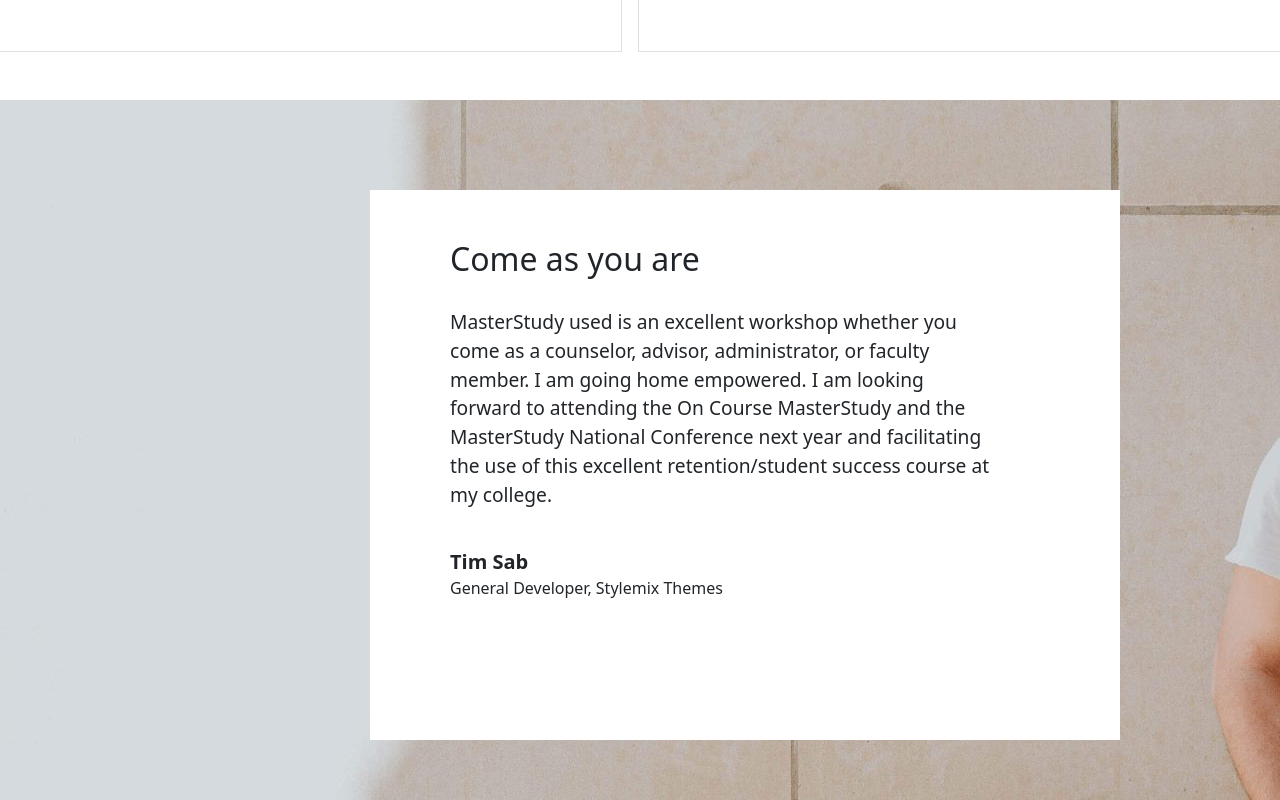
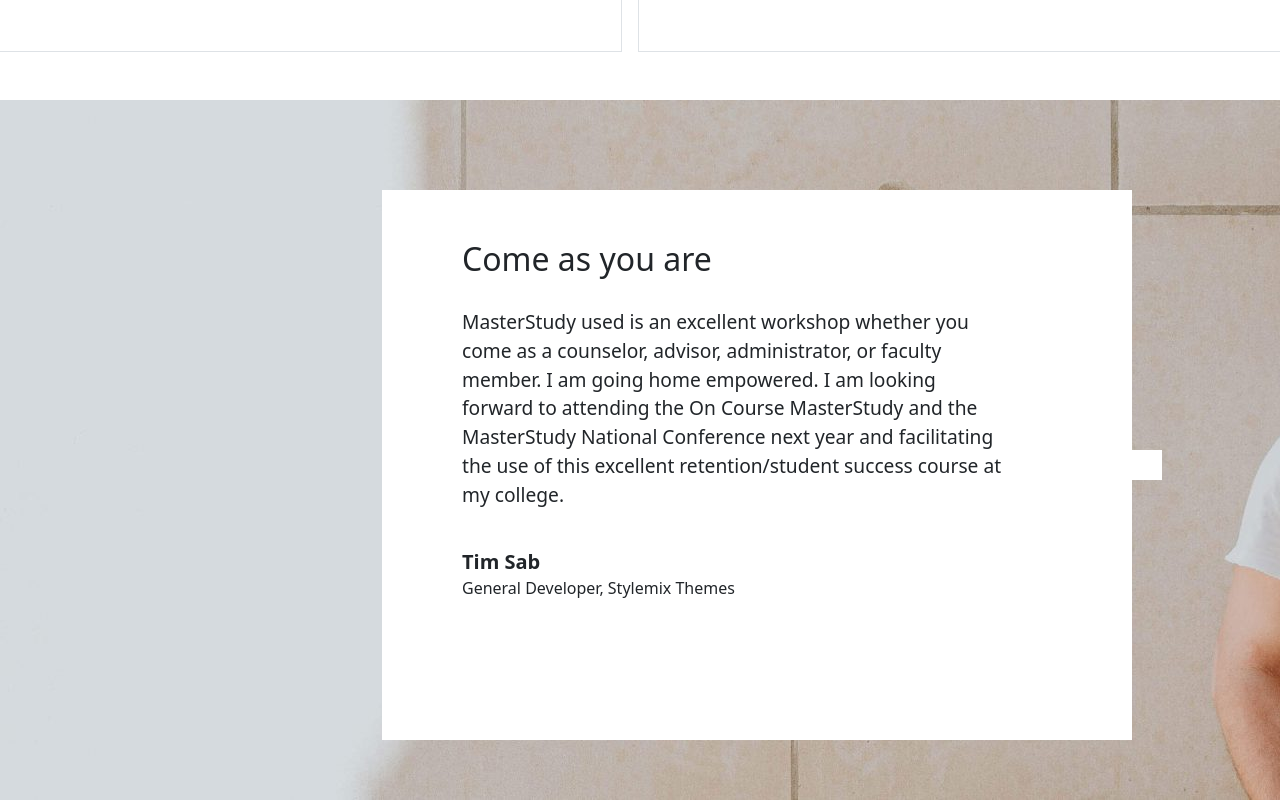
Before and after one commit to michelebonanno92/proj-html-vuejs, a Vue app: page / in a window 1280 px wide. Shown: the part 4809-5609 px from the top of the page. Built offline with nearby package versions, Linux system fonts and the light colour scheme.

Commit message:
prova della freccia

```diff
--- a/src/components/MainSectionNine.vue
+++ b/src/components/MainSectionNine.vue
@@ -13,7 +13,7 @@
 
 <template>
   <div class="container-fluid backImg">
-    <div class="box">
+    <div class="box speech-bubble-right speech-bubble">
       <h3 class="titleFont">
         Come as you are
       </h3>
@@ -58,4 +58,23 @@
   }.fontText{
     font-size: 1.2rem;
   }
+
+  .speech-bubble-right:after {
+  border-left-color: #B9B0A7;
+  left: 100%;
+  top: 50%;
+  margin-top: -15px;
+}
+.speech-bubble:after {
+  content: '';
+  position: absolute;
+  width: 0;
+  height: 0;
+  border: 15px solid;
+  color: white;
+}
+
+.speech-bubble{
+  position: relative;
+}
 </style>
```
